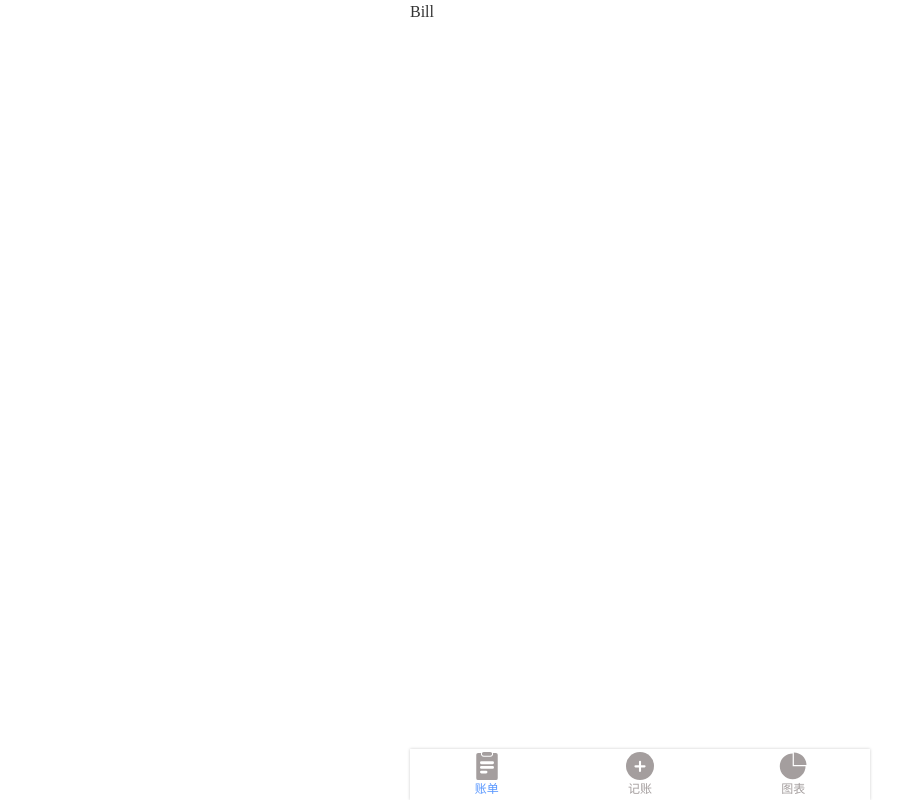
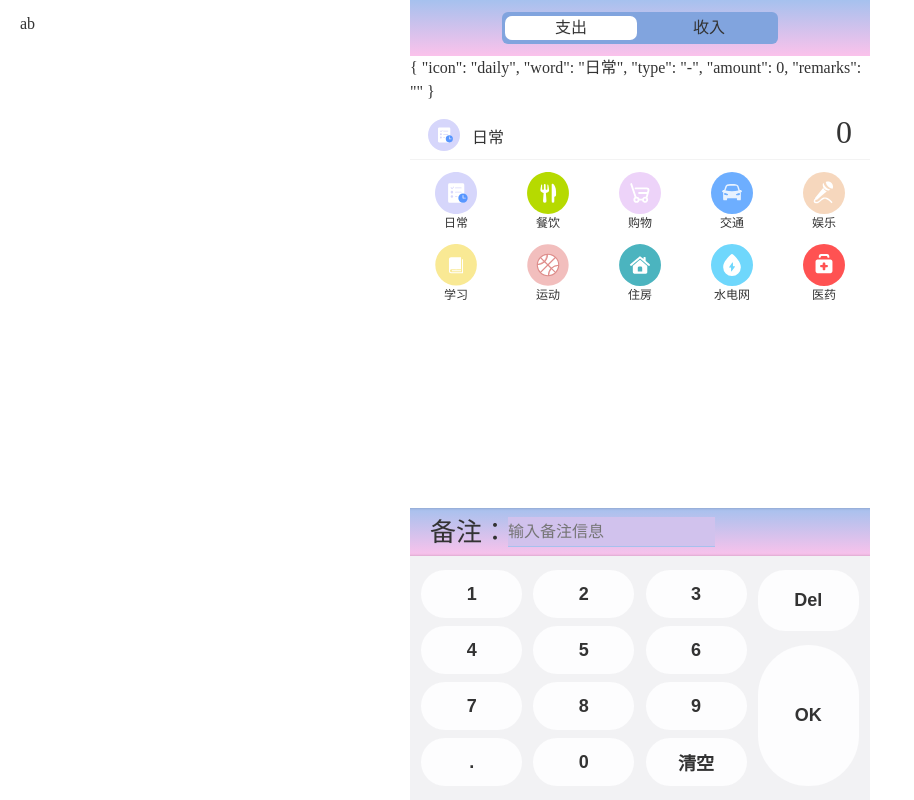
Before and after one commit to SuenWangzhi/accounting, a Vue app: page /#/accounting in a window 1280 px wide. Before the commit this address led to /#/bill. Shown: the whole page, without its empty margins (0-914 px from the left). Built offline with nearby package versions, Linux system fonts and the light colour scheme.

Commit message:
收集组件value

```diff
--- a/public/index.html
+++ b/public/index.html
@@ -13,5 +13,20 @@
     </noscript>
     <div id="app"></div>
     <!-- built files will be auto injected -->
+    <script>
+      document.documentElement.addEventListener('touchstart', function (event) {
+  if (event.touches.length > 1) {
+    event.preventDefault();
+  }
+}, false);
+var lastTouchEnd = 0;
+document.documentElement.addEventListener('touchend', function (event) {
+  var now = Date.now();
+  if (now - lastTouchEnd <= 300) {
+    event.preventDefault();
+  }
+  lastTouchEnd = now;
+}, false);
+    </script>
   </body>
 </html>
--- a/src/components/Nav.vue
+++ b/src/components/Nav.vue
@@ -13,9 +13,6 @@
 </template>
 
 <script lang="ts">
-
-import x from '@/assets/icons/bill.svg'
-console.log("aaaa"+x)
 
 export default {
   data(){
--- a/src/components/NumberPad.vue
+++ b/src/components/NumberPad.vue
@@ -1,7 +1,6 @@
 <template>
     <div class="numberPad">
 <div class="output">
-    <div class="output">aa:{{output}}</div>
     <label for="remarks">备注：</label>
     <input id="remarks" v-model="value" placeholder="输入备注信息" type="text"/>
 </div>
@@ -30,11 +29,7 @@ import {Component, Prop, Vue} from 'vue-property-decorator'
 export default class NumberPad extends Vue{
     output = '0';
     value = ''
-    onInput(event:KeyboardEvent){
-      const input = event.target as HTMLElement;
-      this.value = input.value
-    }
-    inputContent(event: MouseEvent) {
+    inputContent(event: MouseEvent): void {
       const button = (event.target as HTMLButtonElement);
       const input = button.textContent!;
       if (this.output.length === 16){ return; }
@@ -44,11 +39,12 @@ export default class NumberPad extends Vue{
         } else {
           this.output += input;
         }
+      //  this.$emit('updataAmount', this.output)
         return;
       }
       if (this.output.indexOf('.') >= 0 && input === '.') {return;}
       this.output += input;
-      console.log(this.output)
+    //  this.$emit('updataAmount', this.output)
     }
      remove() {
       if (this.output.length === 1) {
@@ -56,20 +52,20 @@ export default class NumberPad extends Vue{
       } else {
         this.output = this.output.slice(0, -1);
       }
+    //  this.$emit('updataAmount', this.output)
     }
 
     clear() {
       this.output = '0';
+     // this.$emit('updataAmount', this.output)
     }
 
     ok() {
       const number = parseFloat(this.output);
-      this.$emit('update:value', number);
-      this.$emit('submit', number);
-      this.output = '0';
+      const amount = {remarks:this.value,amount:number}
+      this.$emit('updataAmount', amount )
     }
 }
-</script>
 </script>
 
 <style lang="scss" scoped>
@@ -103,6 +99,12 @@ export default class NumberPad extends Vue{
       #remarks{
         font-size:16px;
         height: 30px;
+      }
+      input{
+        border: none;
+        border-bottom: 1px solid #a6c1ee;
+        outline:medium;
+        background:#D1C2ED;
       }
     }
     .buttons {
--- /dev/null
+++ b/src/components/Tags.vue
@@ -0,0 +1,67 @@
+<template>
+   <div>
+       <div class="count">
+        <div class="count-left">
+          <icon :iconid="selected.icon"/><span class="type">{{selected.word}}</span>
+        </div>
+        <span id="countmony"> {{amount}} </span>
+        </div>
+        <ul class="itemwrapper">
+          <li @click=select(tag) v-for="tag in dataSource" :key="tag">
+            <icon :iconid="tag.icon"/>
+            <div>{{tag.word}}</div>
+          </li>
+        </ul>
+   </div>
+</template>
+
+<script lang="ts">
+import {Component, Prop, Vue} from 'vue-property-decorator'
+@Component
+export default class Tags extends Vue{
+  selected = {icon:"daily",word:"日常"}
+  amount = '0'
+  @Prop() dataSource:object | undefined
+  select(tag: { icon: string; word: string; }){
+    this.selected = tag
+    this.$emit('selected', this.selected)
+  }
+  // onUpdataAmoun(value: string){
+  //   this.amount = parseFloat(value)
+  // }
+}
+</script>
+
+<style lang="scss" scoped>
+.count{
+  display: flex;
+  padding:2px 18px ;
+  justify-content: space-between;
+  align-items: center;
+  font-size: 32px;
+  height: 56px;
+  border-bottom: solid 1px #f3f3f3;
+  .icon{
+    vertical-align:middle;
+  }
+  .type{
+    font-size: 16px;
+    margin-left:12px;
+  }
+}
+.itemwrapper{
+    display: flex;
+    flex-wrap: wrap;
+    li{
+      width: 20%;
+      text-align: center;
+      list-style: none;
+      padding-top: 12px;
+      font-size: 12px;
+      .icon{
+        font-size: 42px;
+      }
+    }
+  }
+
+</style>
--- a/src/components/Types.vue
+++ b/src/components/Types.vue
@@ -12,6 +12,7 @@ export default class Types extends Vue{
     type= '-'
     selectType(type:string){
         this.type=type
+        this.$emit('updataType', this.type)
     }
 }
 </script>
--- a/src/views/Accounting.vue
+++ b/src/views/Accounting.vue
@@ -2,65 +2,55 @@
     <div>
         <header class="header">
             <a href="#/bill" class="back">ab</a>
-            <Types/>
+            <Types @updataType="onUpdataType"/>
         </header>
-        <div class="count">
-        <div class="count-left">
-          <icon iconid="daily"/><span class="type">日常</span>
-        </div>
-        <span id="countmony">100.00</span>
-        </div>
-        <ul class="itemwrapper">
-          <li>
-            <icon iconid="daily"/>
-            <div>日常</div>
-          </li>
-          <li>
-            <icon iconid="restaurant"/>
-            <div>餐饮</div>
-          </li>
-          <li>
-            <icon iconid="shopping"/>
-            <div>购物</div>
-          </li>
-          <li>
-            <icon iconid="traffic"/>
-            <div>交通</div>
-          </li>
-          <li>
-            <icon iconid="entertainment"/>
-            <div>娱乐</div>
-          </li>
-          <li>
-            <icon iconid="learn"/>
-            <div>学习</div>
-          </li>
-          <li>
-            <icon iconid="sport"/>
-            <div>运动</div>
-          </li>
-          <li>
-            <icon iconid="house"/>
-            <div>住房</div>
-          </li>
-          <li>
-            <icon iconid="watele"/>
-            <div>水电网</div>
-          </li>
-          <li>
-            <icon iconid="medical"/>
-            <div>医药</div>
-          </li>
-        </ul>
-        <NumberPad/>
+        {{record}}
+        <Tags :data-source.sync="tags" @selected="onSelected"/>
+        <NumberPad  @updataAmount="onUpdataAmoun"/>
     </div>
 </template>
 
-<script lang='ts'>
+<script lang="ts">
+import {Component, Prop, Vue} from 'vue-property-decorator'
 import NumberPad from "@/components/NumberPad.vue"
-export default {
-  components: { NumberPad },
-  name: 'Accounting'
+import Tags from "@/components/Tags.vue"
+// type Record={
+//   type:String
+//   reamrks:String
+//   amount:,
+//   tags:[]
+// }
+@Component({
+  components:{Tags,NumberPad}
+})
+export default class Accounting extends Vue{
+    tags= [{icon:"daily",word:"日常"},
+    {icon:"restaurant",word:"餐饮"},
+    {icon:"shopping",word:"购物"},
+    {icon:"traffic",word:"交通"},
+    {icon:"entertainment",word:"娱乐"},
+    {icon:"learn",word:"学习"},
+    {icon:"sport",word:"运动"},
+    {icon:"house",word:"住房"},
+    {icon:"watele",word:"水电网"},
+    {icon:"medical",word:"医药"}
+]
+record = {
+  icon:"daily",word:"日常",type:"-",amount:0,remarks:""
+}
+onSelected(tag: {icon: string,word: string}){
+  console.log(tag)
+  this.record.icon=tag.icon
+  this.record.word=tag.word
+}
+onUpdataType(type: string){
+  this.record.type=type
+}
+onUpdataAmoun(remount:{remarks:string,amount: number}){
+  this.record.amount=remount.amount
+  this.record.remarks=remount.remarks
+}
+
 }
 </script>
 
@@ -76,34 +66,4 @@ export default {
     left: 20px;
   }
 }
-.count{
-  display: flex;
-  padding:2px 18px ;
-  justify-content: space-between;
-  align-items: center;
-  font-size: 32px;
-  height: 56px;
-  border-bottom: solid 1px #f3f3f3;
-  .icon{
-    vertical-align:middle;
-  }
-  .type{
-    font-size: 16px;
-    margin-left:12px;
-  }
-}
-.itemwrapper{
-    display: flex;
-    flex-wrap: wrap;
-    li{
-      width: 20%;
-      text-align: center;
-      list-style: none;
-      padding-top: 12px;
-      font-size: 12px;
-      .icon{
-        font-size: 42px;
-      }
-    }
-  }
 </style>
```
